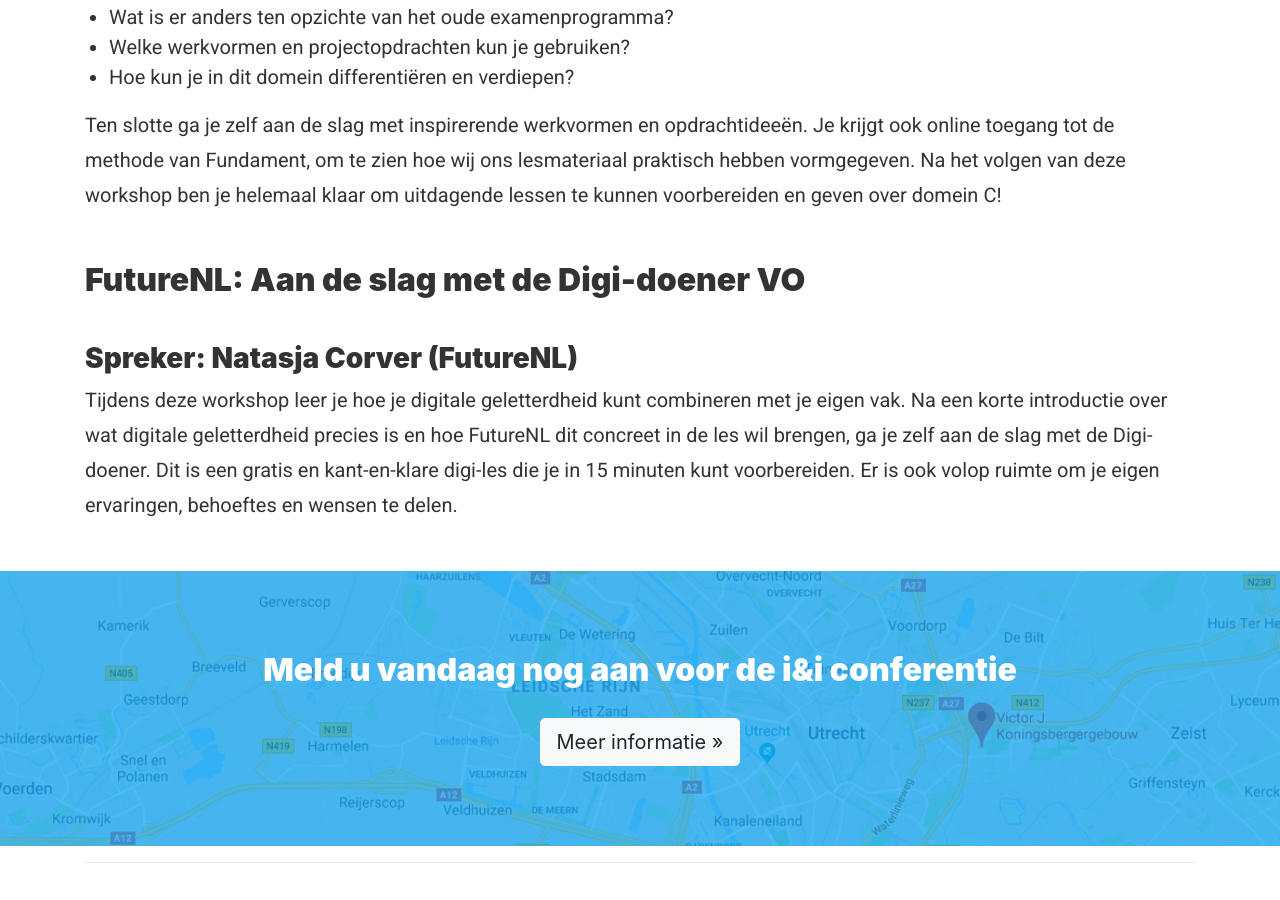
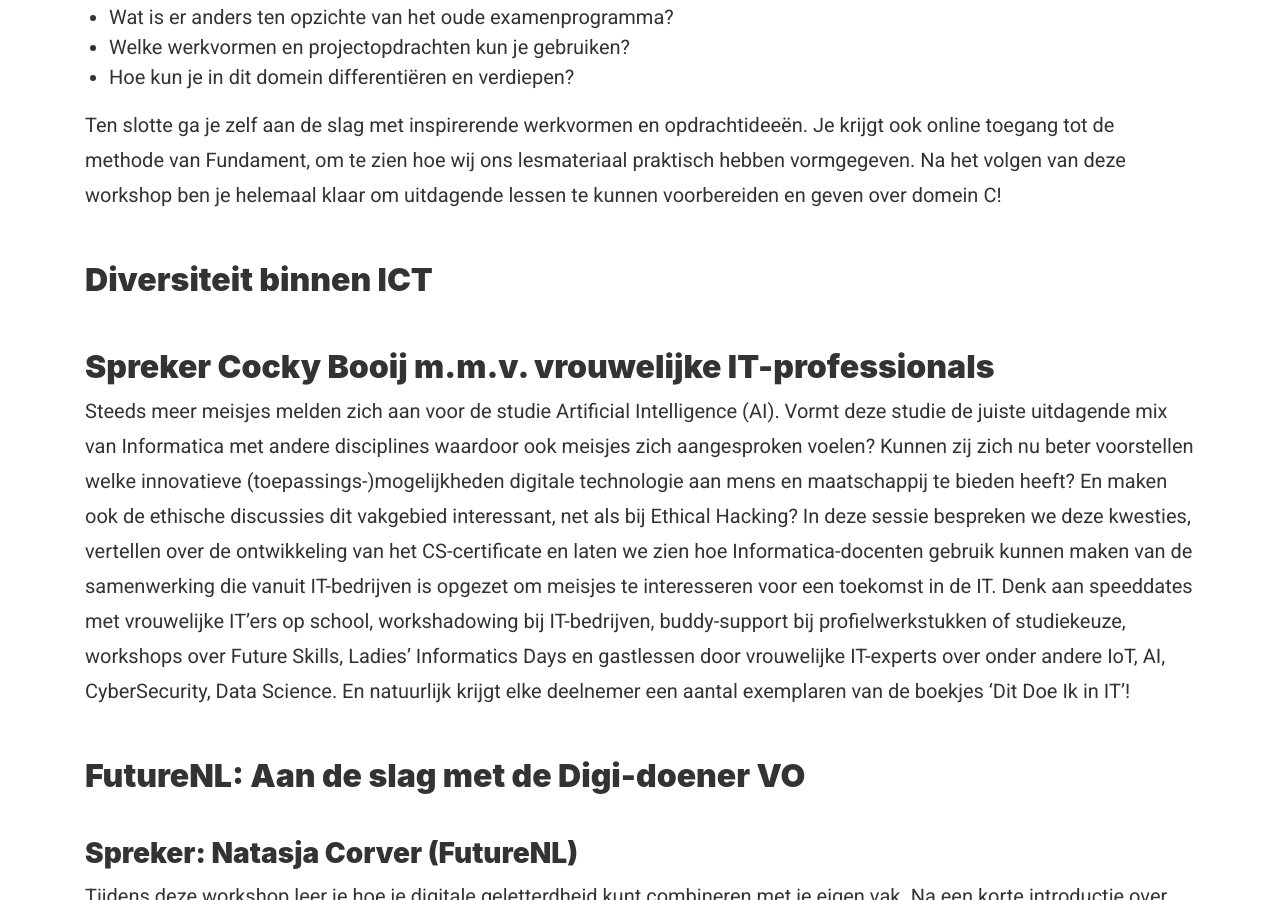
Before and after one commit to ieni/website, a Jekyll site: the page built from _projects/ieni-conferentie-2018.md, in a window 1280 px wide and 900 px high, scrolled down 13182 px. Built offline with Jekyll 4.4.1, drawn with Linux system fonts in a browser that asks for light colours.

Commit message:
last speaker note added

```diff
--- a/_projects/ieni-conferentie-2018.md
+++ b/_projects/ieni-conferentie-2018.md
@@ -214,6 +214,12 @@
 Ten slotte ga je zelf aan de slag met inspirerende werkvormen en opdrachtideeën. Je krijgt ook online toegang tot de methode van Fundament, om te zien hoe wij ons lesmateriaal praktisch hebben vormgegeven.
 Na het volgen van deze workshop ben je helemaal klaar om uitdagende lessen te kunnen voorbereiden en geven over domein C!
 
+## Diversiteit binnen ICT
+## Spreker Cocky Booij m.m.v. vrouwelijke IT-professionals
+
+Steeds meer meisjes melden zich aan voor de studie Artificial Intelligence (AI). Vormt deze studie de juiste uitdagende mix van Informatica met andere disciplines waardoor ook meisjes zich aangesproken voelen? Kunnen zij zich nu beter voorstellen welke innovatieve (toepassings-)mogelijkheden digitale technologie aan mens en maatschappij te bieden heeft? En maken ook de ethische discussies dit vakgebied interessant, net als bij Ethical Hacking?
+In deze sessie bespreken we deze kwesties, vertellen over de ontwikkeling van het CS-certificate en laten we zien hoe Informatica-docenten gebruik kunnen maken van de samenwerking die vanuit IT-bedrijven is opgezet om meisjes te interesseren voor een toekomst in de IT. Denk aan speeddates met vrouwelijke IT’ers op school, workshadowing bij IT-bedrijven, buddy-support bij profielwerkstukken of studiekeuze, workshops over Future Skills, Ladies’ Informatics Days en gastlessen door vrouwelijke IT-experts over onder andere IoT, AI, CyberSecurity, Data Science.
+En natuurlijk krijgt elke deelnemer een aantal exemplaren van de boekjes ‘Dit Doe Ik in IT’!
 
 ## FutureNL: Aan de slag met de Digi-doener VO
 ### Spreker:	Natasja Corver (FutureNL)
```
